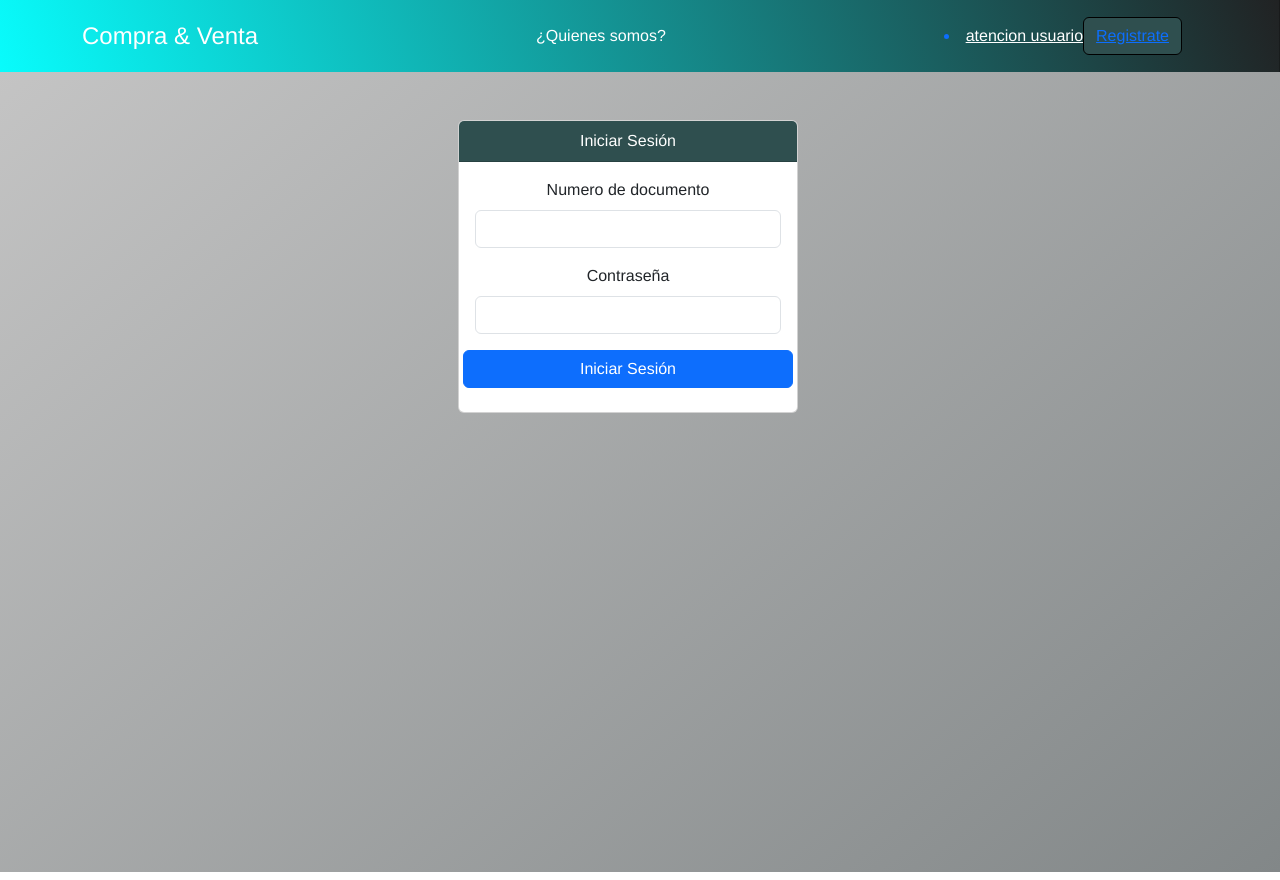
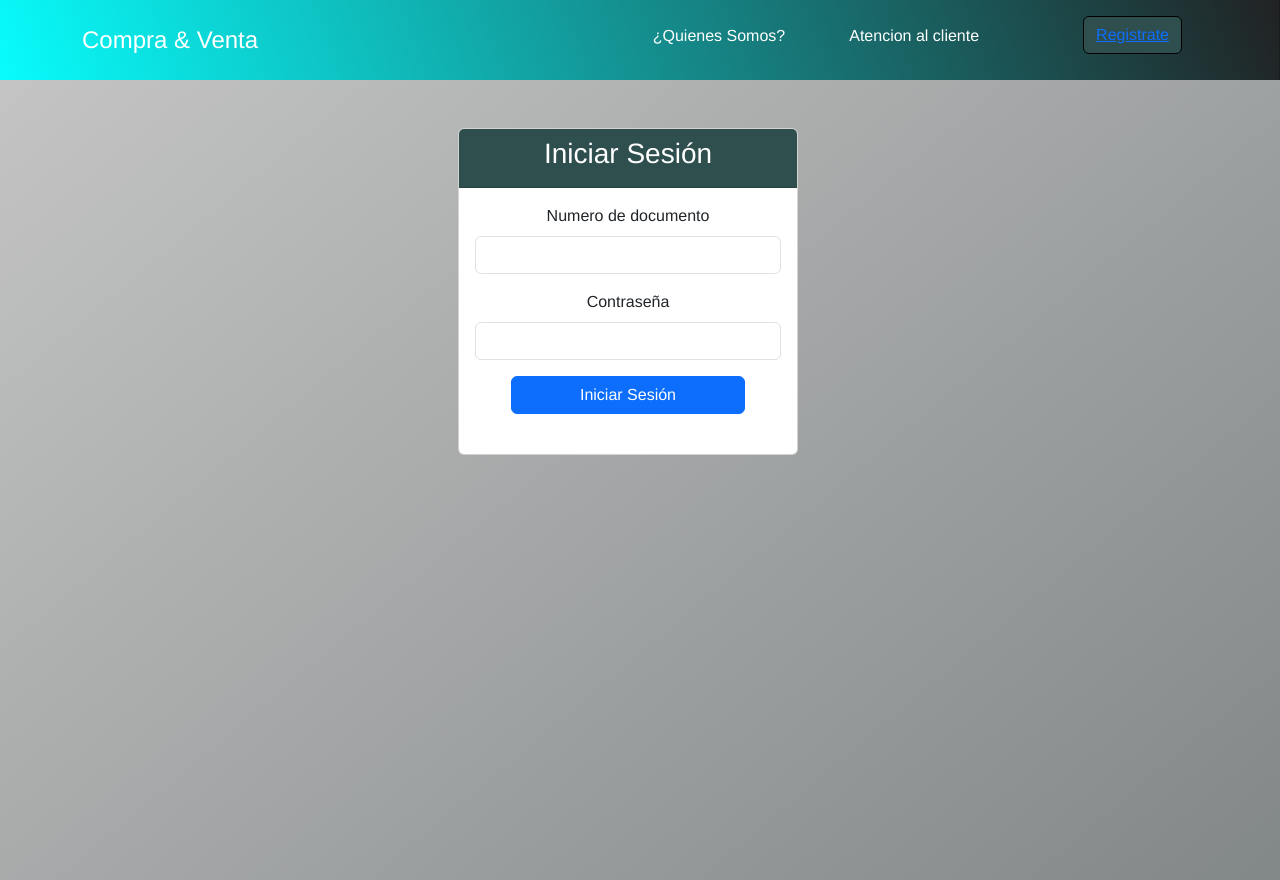
Before and after one commit to linamatiz/FrontendVue, a Vue app: page /login in a window 1280 px wide. Built offline with nearby package versions, Linux system fonts and the light colour scheme.

Commit message:
arreglos

```diff
--- a/src/components/HeaderComponent.vue
+++ b/src/components/HeaderComponent.vue
@@ -6,16 +6,23 @@
                     <span class="fs-4" style="color: white">Compra & Venta</span>
                 </a>
 
-                <ul class="nav col-12 col-lg-auto me-lg-auto mb-2 justify-content-center mb-md-0">
+                <ul class="nav mb-2 justify-content-center">
+                    <li>
                         <router-link to="/quesomos" style="text-decoration: none">
-                    <li><a class="nav-link px-2 text-secondary" style="color: white !important;">¿Quienes somos?</a></li>
+                            <a class="nav-link px-2 text-secondary" style="color: white !important;">¿Quienes Somos?</a>
                         </router-link>
-                </ul>
-                <br>
+                    </li>
+                    <li v-if="mostrarBotonHome">
+                        <router-link to="/home" style="text-decoration: none">
+                            <a class="nav-link px-2 text-secondary" style="color: white !important;">Tienda</a>
+                        </router-link>
+                    </li>
+                    <li>
                         <router-link to="/Chat" style="text-decoration: none">
-                    <li><a class="chat " style="color: white !important;">atencion usuario</a></li>
+                            <a class="nav-link px-2 text-secondary" style="color: white !important;">Atencion al cliente</a>
                         </router-link>
-
+                    </li>
+                    <li>
                         <div class="text-end mr-5" v-if="mostrarBoton">
                             <button type="button" class="btn btn-danger me-2" @click="cerrarSession()">
                                 Cierra sesion
@@ -26,9 +33,10 @@
                                 </router-link>
                             </button>
                         </div>
-
+                    </li>
+                    <li>
                         <div class="text-end mr-5" v-if="!mostrarBoton">
-                    <button type="button" class="btn btn-danger me-2"
+                            <button type="button" class="btn btn-success me-2"
                                 @click="cerrarSession()"
                                 v-if="mostrarBotonLogin">
                                 <router-link to="/login" style="text-decoration: none">
@@ -43,6 +51,8 @@
                                 </router-link>
                             </button>
                         </div>
+                    </li>
+                </ul>
             </div>
         </div>
     </header>
@@ -57,7 +67,8 @@
         return {
             mostrarBoton: false,
             mostrarBotonLogin: true,
-            mostrarBotonRegistro: true
+            mostrarBotonRegistro: true,
+            mostrarBotonHome: true
         }
     },
     created() {
@@ -81,12 +92,13 @@
 
             this.mostrarBoton = logeado;
 
-            console.log("poath", this.$route.path)
             if(this.$route.path === '/login') {
+                this.mostrarBotonHome = false;
                 this.mostrarBotonLogin = false;
             }
 
             if(this.$route.path === '/registro') {
+                this.mostrarBotonHome = false;
                 this.mostrarBotonRegistro = false;
             }
         }
@@ -101,4 +113,12 @@
         box-shadow: inset -1px 0 0 rgba(0, 0, 0, .25);
         color: white !important;
     }
+
+    ul, li {
+        margin-left: 3rem;
+    }
+
+    li:hover {
+        text-decoration: underline;
+    }
 </style>
--- /dev/null
+++ b/src/components/HelloWorld.vue
@@ -0,0 +1,60 @@
+<template>
+  <div class="hello">
+    <h1>{{ msg }}</h1>
+    <p>
+      For a guide and recipes on how to configure / customize this project,<br>
+      check out the
+      <a href="https://cli.vuejs.org" target="_blank" rel="noopener">vue-cli documentation</a>.
+    </p>
+    <h3>Installed CLI Plugins</h3>
+    <ul>
+      <li><a href="https://github.com/vuejs/vue-cli/tree/dev/packages/%40vue/cli-plugin-babel" target="_blank" rel="noopener">babel</a></li>
+      <li><a href="https://github.com/vuejs/vue-cli/tree/dev/packages/%40vue/cli-plugin-router" target="_blank" rel="noopener">router</a></li>
+      <li><a href="https://github.com/vuejs/vue-cli/tree/dev/packages/%40vue/cli-plugin-eslint" target="_blank" rel="noopener">eslint</a></li>
+      <li><a href="https://github.com/vuejs/vue-cli/tree/dev/packages/%40vue/cli-plugin-unit-jest" target="_blank" rel="noopener">unit-jest</a></li>
+    </ul>
+    <h3>Essential Links</h3>
+    <ul>
+      <li><a href="https://vuejs.org" target="_blank" rel="noopener">Core Docs</a></li>
+      <li><a href="https://forum.vuejs.org" target="_blank" rel="noopener">Forum</a></li>
+      <li><a href="https://chat.vuejs.org" target="_blank" rel="noopener">Community Chat</a></li>
+      <li><a href="https://twitter.com/vuejs" target="_blank" rel="noopener">Twitter</a></li>
+      <li><a href="https://news.vuejs.org" target="_blank" rel="noopener">News</a></li>
+    </ul>
+    <h3>Ecosystem</h3>
+    <ul>
+      <li><a href="https://router.vuejs.org" target="_blank" rel="noopener">vue-router</a></li>
+      <li><a href="https://vuex.vuejs.org" target="_blank" rel="noopener">vuex</a></li>
+      <li><a href="https://github.com/vuejs/vue-devtools#vue-devtools" target="_blank" rel="noopener">vue-devtools</a></li>
+      <li><a href="https://vue-loader.vuejs.org" target="_blank" rel="noopener">vue-loader</a></li>
+      <li><a href="https://github.com/vuejs/awesome-vue" target="_blank" rel="noopener">awesome-vue</a></li>
+    </ul>
+  </div>
+</template>
+
+<script>
+export default {
+  name: 'HelloWorld',
+  props: {
+    msg: String
+  }
+}
+</script>
+
+<!-- Add "scoped" attribute to limit CSS to this component only -->
+<style scoped>
+h3 {
+  margin: 40px 0 0;
+}
+ul {
+  list-style-type: none;
+  padding: 0;
+}
+li {
+  display: inline-block;
+  margin: 0 10px;
+}
+a {
+  color: #42b983;
+}
+</style>
--- a/src/views/LoginView.vue
+++ b/src/views/LoginView.vue
@@ -5,7 +5,9 @@
       <div class="row w-100 justify-content-center align-items-center">
         <div class="col-md-4">
           <div class="card">
-            <div class="card-header text-center " style="background-color: darkslategray !important; color: white">Iniciar Sesión</div>
+            <div class="card-header text-center" style="background-color: darkslategray !important; color: white">
+              <h3>Iniciar Sesión</h3>
+            </div>
               <div class="card-body">
                 <form @submit.prevent="login">
                   <div class="mb-3">
@@ -16,7 +18,7 @@
                     <label for="password" class="form-label">Contraseña</label>
                     <input type="password" class="form-control" id="password" v-model="contra" name="password" required>
                   </div>
-                  <div class="row">
+                  <div class="row px-5 mb-3 mt-2">
                     <button class="btn btn-primary mb-2" type="submit">Iniciar Sesión</button>
                   </div>
                 </form>
--- a/src/views/RegistroView.vue
+++ b/src/views/RegistroView.vue
@@ -1,6 +1,6 @@
 <template>
   <HeaderComponent></HeaderComponent>
-  <div class="containerPrincipal">
+  <div class="containerPrincipal px-5">
     <div class="container mt-3">
       <div class="row justify-content-center">
         <div class="col-md-5">
@@ -27,14 +27,17 @@
                   <label for="correo" class="form-label">Correo</label>
                   <input type="email" class="form-control" id="correo" name="correo" v-model="correo" required>
                 </div>
-                <div>
-                    <label for="checkbox1">eres mayor de edad</label>
-                      <input type="checkbox" id="checkbox1" v-model="checkbox1Value">
-                      <br>
-                      <label for="checkbox2">aceptas las politicas</label>
-                      <input type="checkbox" id="checkbox2" v-model="checkbox1Value">
+                <div class="container-check my-3">
+                  <div>
+                    <label class="mx-2" for="checkbox1">eres mayor de edad</label>
+                    <input type="checkbox" id="checkbox1" v-model="checkbox1Value">
                   </div>
-                <div class="row justify-content-center">
+                  <div>
+                    <label class="mx-2" for="checkbox2">aceptas las politicas</label>
+                    <input type="checkbox" id="checkbox2" v-model="checkbox1Value">
+                  </div>
+                </div>
+                <div class="row justify-content-center px-5 mb-3">
                   <button type="submit" class="btn btn-secondary justify-content-end" style="border-color: transparent; color: primary;">
                     Registrate
                   </button>
@@ -114,6 +117,11 @@
 <!-- css -->
 <style scoped>
 
+.container-check {
+  display: flex;
+  flex-flow: column;
+}
+
 .containerPrincipal {
   background: linear-gradient(500deg, #c4c4c4, #828788);
   color: #000000;
```
Lines whose indentation alone changed are shown as unchanged.
